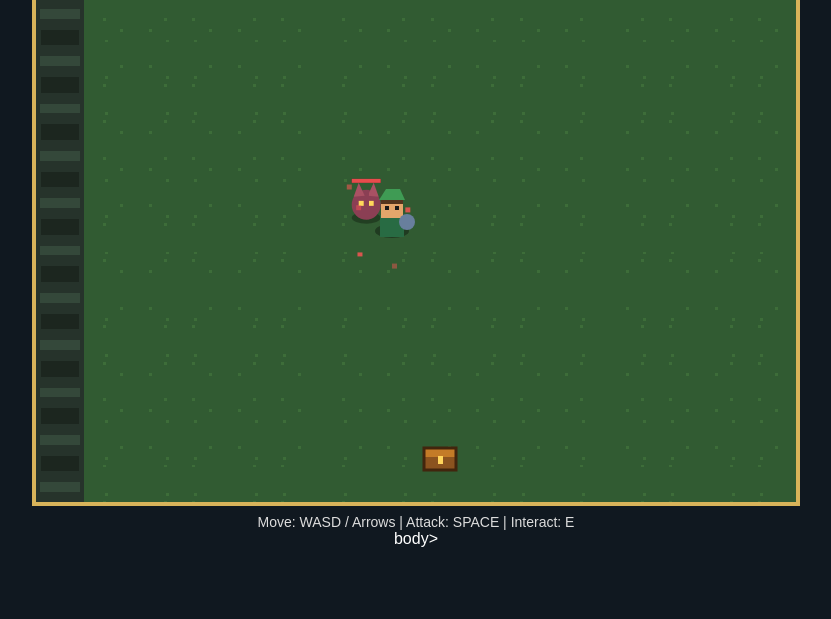
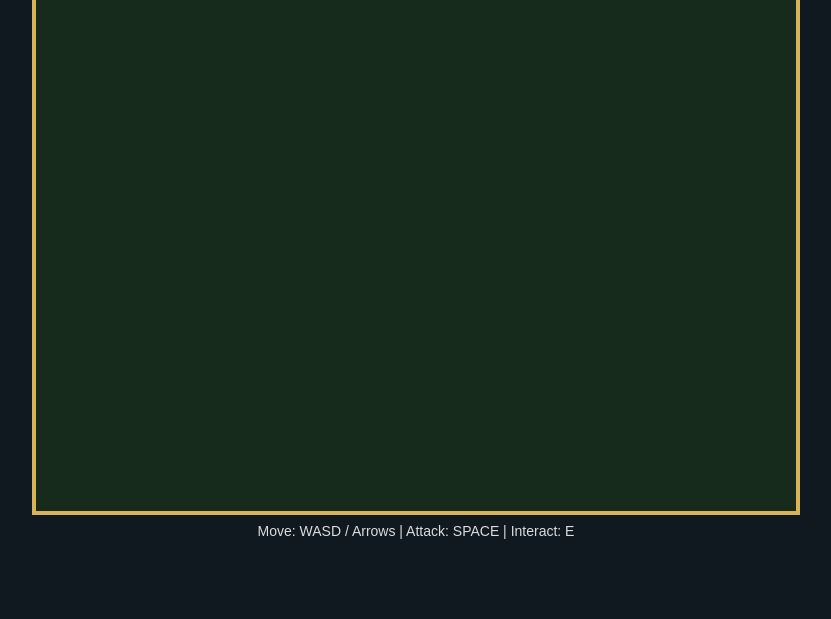
Before and after one commit to AlejandroVCwebsite/pokemon, a plain HTML site: page index.html in a window 1280 px wide. Shown: the part 181-800 px from the top of the page, without its empty margins (224-1055 px from the left). Drawn offline with Linux system fonts and the light colour scheme.

Commit message:
Update index.html

```diff
--- a/index.html
+++ b/index.html
@@ -103,9 +103,10 @@
     <div id="info">
         Move: WASD / Arrows | Attack: SPACE | Interact: E
     </div>
-
-<script src="app.js"></script>
 </div>
 <div id="message"></div>
-</body>body>
+<script>
+   "use strict";scr="app.js"
+</script>
+</body>
 </html>
```
